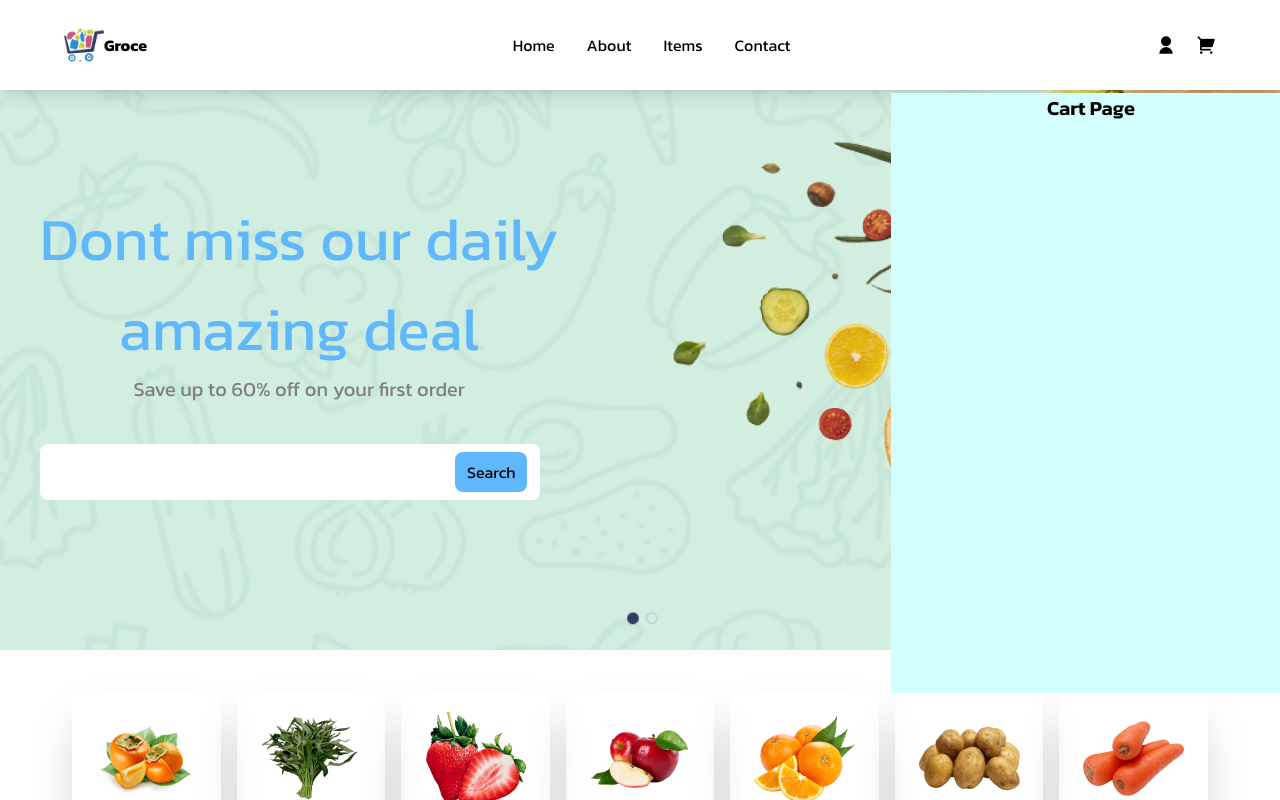
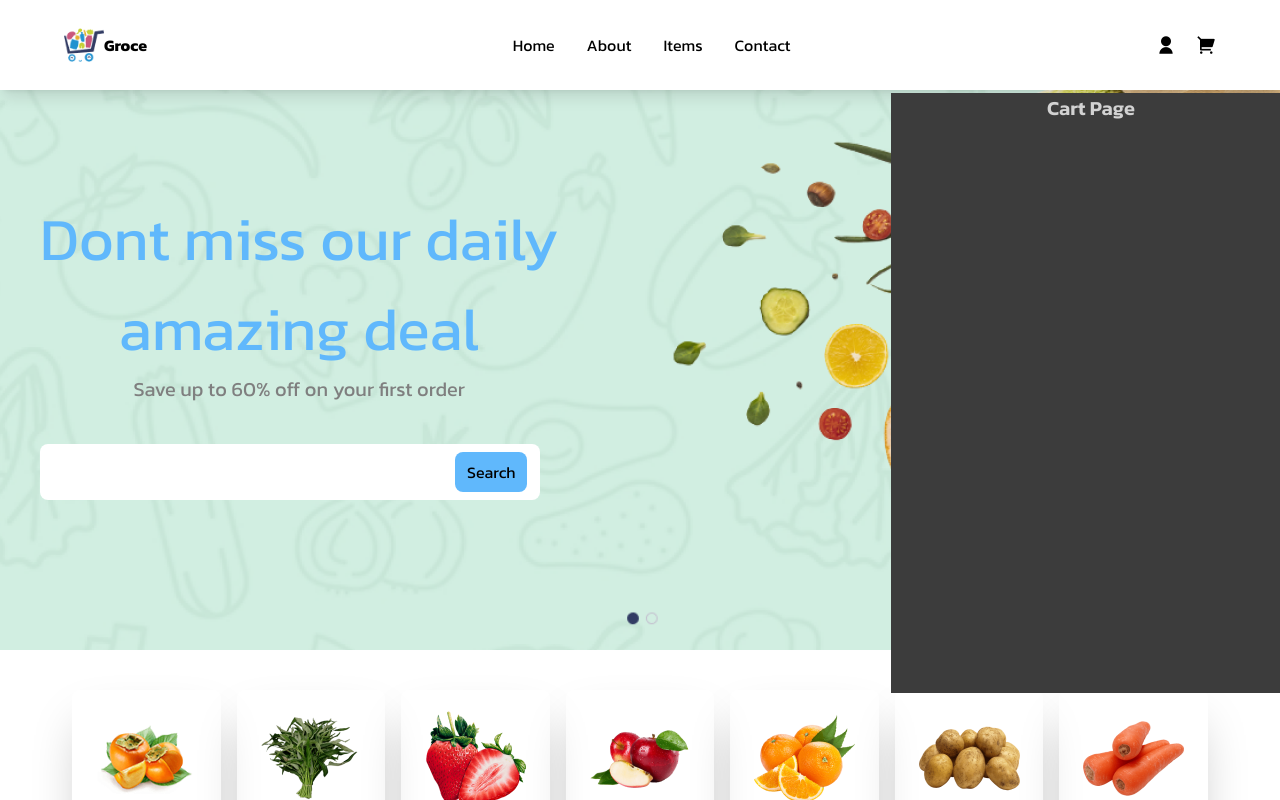
Before and after one commit to javidShabin/Fruit-grocery, a React (Vite) app: page / in a window 1280 px wide. Shown: the top 800 px of the page. Built offline with nearby package versions, Linux system fonts and the light colour scheme.

Commit message:
Change bg color cart page

```diff
--- a/src/components/CartPage.jsx
+++ b/src/components/CartPage.jsx
@@ -3,8 +3,8 @@ import React from "react";
 export default function CartPage() {
   return (
     <>
-      <div className="w-[400px] h-[600px] bg-[#d2fffe] text-center">
-        <h1 className="text-[20px] font-semibold">Cart Page</h1>
+      <div className="w-[400px] h-[600px] bg-[#3c3c3c] text-center">
+        <h1 className="text-[20px] text-[#d2d2d2] font-semibold">Cart Page</h1>
       </div>
     </>
   );
```
